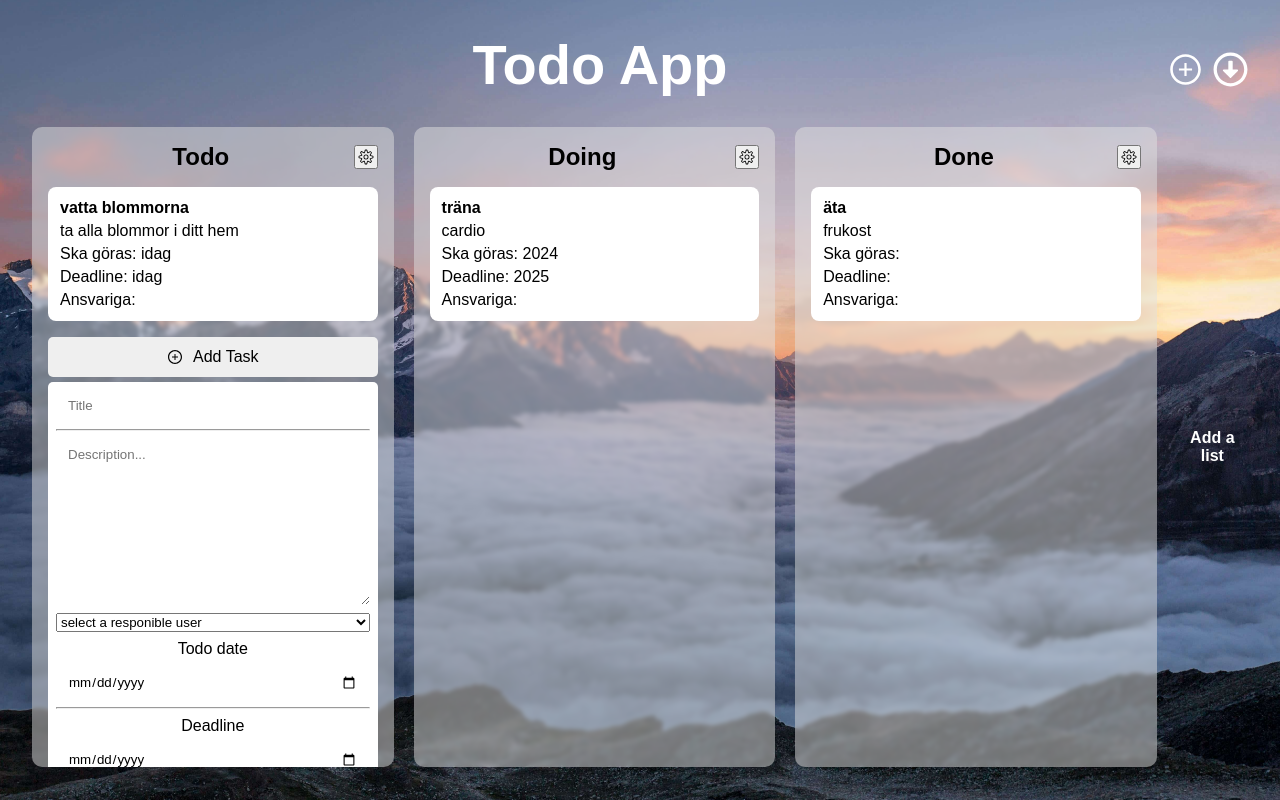
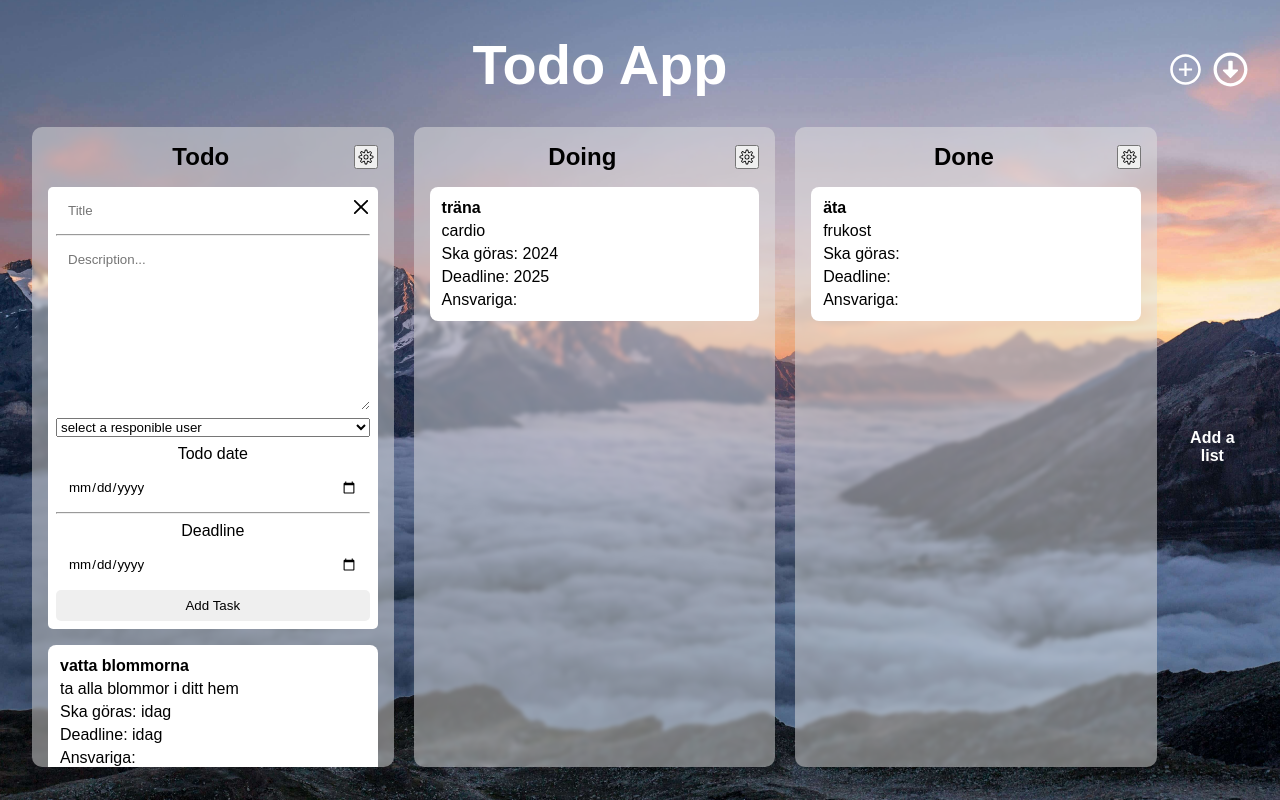
Before and after one commit to OscarDonald/Todo-App-Grupprojekt, a React (Vite) app: page / in a window 1280 px wide. Both pictures are taken after a click on the button "Add Task". Built offline with nearby package versions, Linux system fonts and the light colour scheme.

Commit message:
open/close add task modal

```diff
--- a/src/components/Columns/Columns.jsx
+++ b/src/components/Columns/Columns.jsx
@@ -41,11 +41,11 @@ const Columns = () => {
                         <ColumnSettings column={column}/>
                     </div>
                     <div className={styles.tasks__list}>
+                        {column.id === columns[0].id && <CreateTask /> }
                         {tasks.map(task => (
                             task.column === columns.indexOf(column) &&
                             <Task task={task} key={task.id}/>
                         ))}
-                        {column.id === columns[0].id && <CreateTask /> }
                     </div>
                 </div>
             ))}
--- a/src/components/createTask/CreateTask.jsx
+++ b/src/components/createTask/CreateTask.jsx
@@ -2,6 +2,7 @@ import { useState } from 'react';
 import { useDispatch, useSelector } from 'react-redux';
 import { addTask } from '../../feature/taskSlice/taskSlice';
 import { AiOutlinePlusCircle } from "react-icons/ai";
+import { RxCross2 } from "react-icons/rx";
 import styles from "./createTask.module.css";
 
 // returns a 'add task' button
@@ -71,6 +72,7 @@ export default function CreateTask() {
     }
 
     return (
+        !isShowModal ? (
             <div className={styles.add__task__container}>
                 <button
                     className={styles.add__task__btn}
@@ -78,8 +80,10 @@ export default function CreateTask() {
                         setIsShowModal(prev => !prev);
                         setAvailableUsers(users);
                     }} ><AiOutlinePlusCircle />Add Task</button>
-            {isShowModal &&
+            </div>
+        ) : (
             <form className={styles.add__task__form} onSubmit={(e) => createTask(e)}>
+                <i className={styles.closeBtn__add__task__modal} onClick={() => setIsShowModal(false)} ><RxCross2 /></i>
                 <input
                     className={styles.add__task}
                     type="text"
@@ -140,7 +144,6 @@ export default function CreateTask() {
                 />
                 <button className={styles.add__task} type='submit'>Add Task</button>
             </form>
-            }
-        </div>
-    );
-}
+        )
+    )
+};
--- a/src/components/createTask/createTask.module.css
+++ b/src/components/createTask/createTask.module.css
@@ -29,6 +29,18 @@
   flex-direction: column;
   padding: .5rem;
   gap: .5rem;
+  position: relative;
+}
+
+.closeBtn__add__task__modal {
+  position: absolute;
+  right: 5px;
+  font-size: 1.5rem;
+}
+
+.closeBtn__add__task__modal:hover {
+  opacity: .7;
+  cursor: pointer;
 }
 
 .responsible__user__ul {
```
Lines whose indentation alone changed are shown as unchanged.
